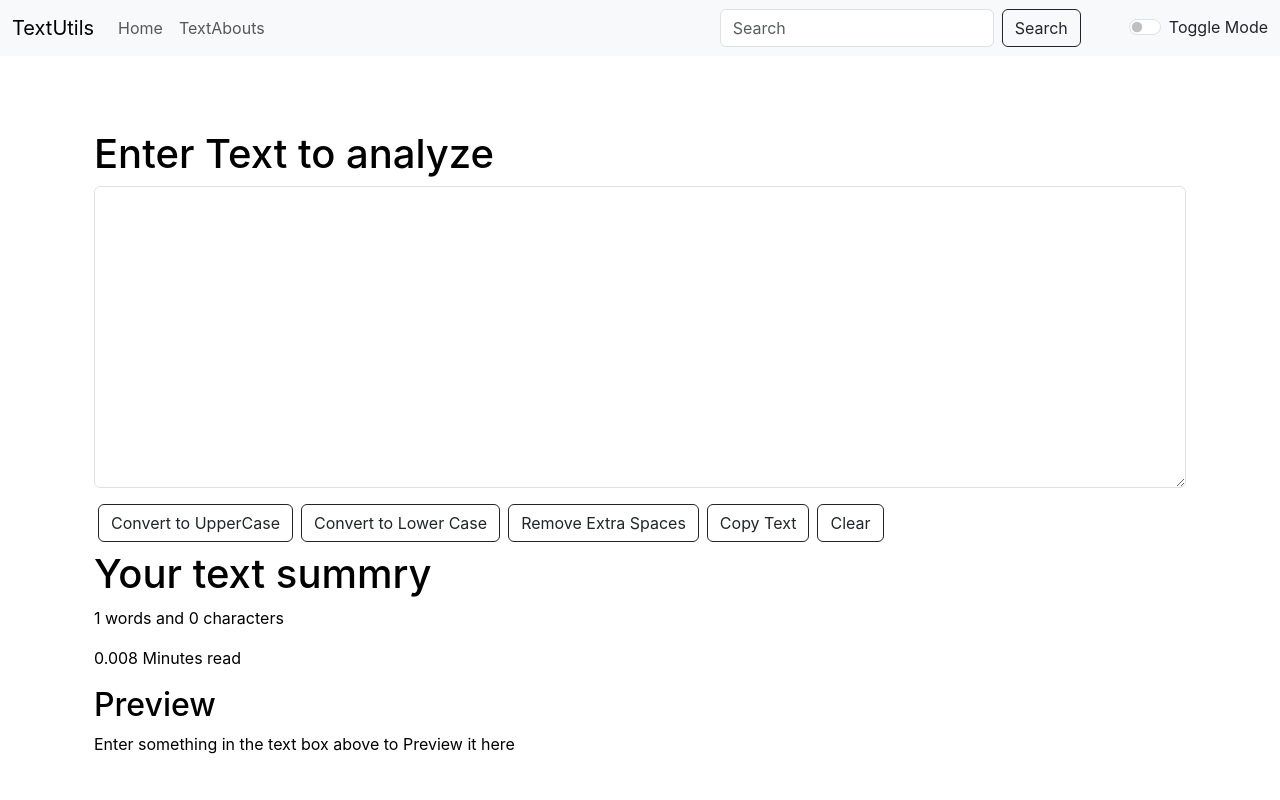
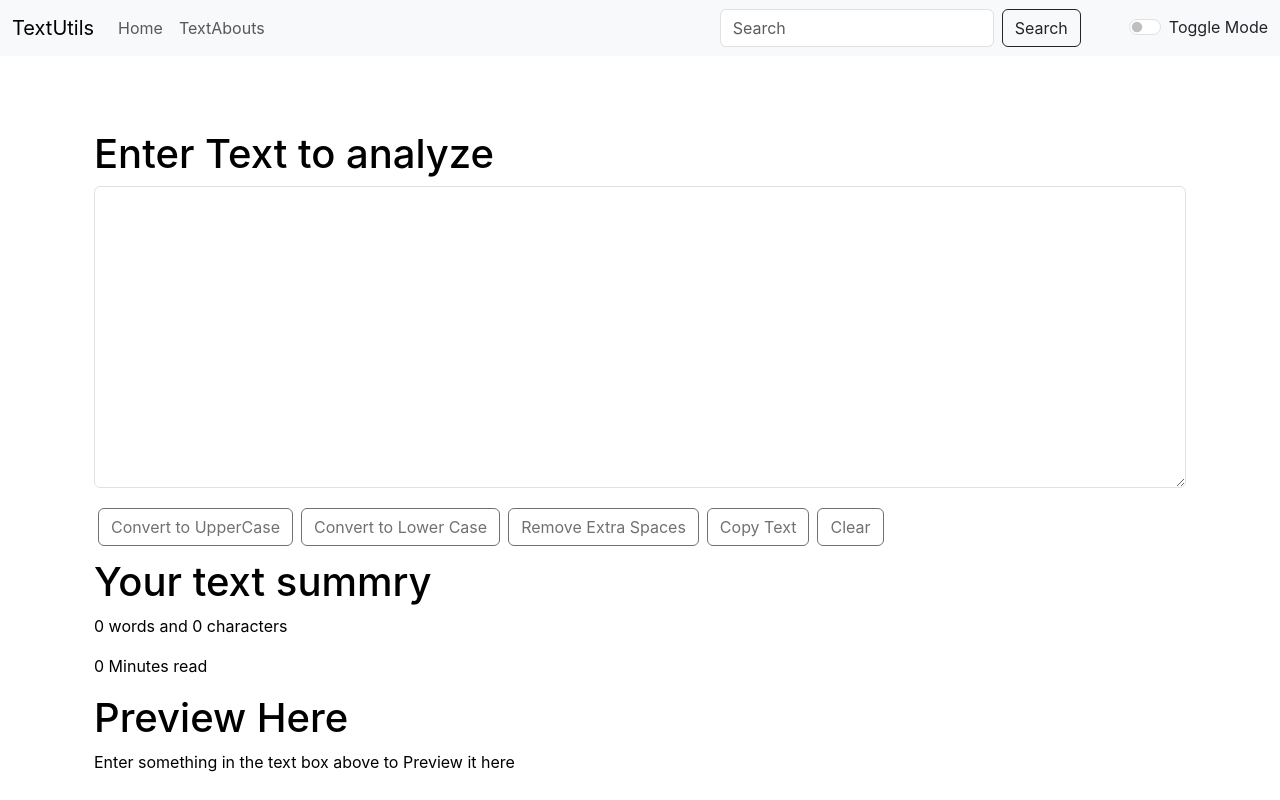
Before and after one commit to VaibhavCoder123/Text-Utils, a React (Create React App) app: page / in a window 1280 px wide. Built offline with nearby package versions, Linux system fonts and the light colour scheme.

Commit message:
Update textForm.js

```diff
--- a/src/components/textForm.js
+++ b/src/components/textForm.js
@@ -1,4 +1,5 @@
 import React, { useState } from "react";
+// import { textrea } from "../App";
 
 export default function TextForm(props) {
   const handleUpClick = () => {
@@ -14,9 +15,7 @@ export default function TextForm(props) {
   };
 
   const handleCopyClick = () => {
-    var text = document.getElementById("myBox");
-    text.select();
-    navigator.clipboard.writeText(text.value);
+    navigator.clipboard.writeText(text);
     props.showAlert("text coppied", "success");
   };
 
@@ -37,6 +36,7 @@ export default function TextForm(props) {
   };
 
   const [text, setText] = useState("");
+
   return (
     <>
       <div
@@ -57,46 +57,54 @@ export default function TextForm(props) {
             rows="12"
           ></textarea>
         </div>
+        <div>
           <button
             className={`btn btn-outline-${
               props.mode === "light" ? "dark" : "light"
-          } type="submit mx-1`}
+            } type="submit mx-1 my-1`}
             onClick={handleUpClick}
+            disabled={text.length === 0}
           >
             Convert to UpperCase
           </button>
           <button
             className={`btn btn-outline-${
               props.mode === "light" ? "dark" : "light"
-          } type="submit mx-1`}
+            } type="submit mx-1 my-1`}
             onClick={handleLoClick}
+            disabled={text.length === 0}
           >
             Convert to Lower Case
           </button>
+
           <button
             className={`btn btn-outline-${
               props.mode === "light" ? "dark" : "light"
-          } type="submit mx-1`}
+            } type="submit mx-1 my-1`}
             onClick={handleExtraSpaces}
+            disabled={text.length === 0}
           >
             Remove Extra Spaces
           </button>
           <button
             className={`btn btn-outline-${
               props.mode === "light" ? "dark" : "light"
-          } type="submit mx-1`}
+            } type="submit mx-1 my-1`}
             onClick={handleCopyClick}
+            disabled={text.length === 0}
           >
             Copy Text
           </button>
           <button
             className={`btn btn-outline-${
               props.mode === "light" ? "dark" : "light"
-          } type="submit mx-1`}
+            } type="submit mx-1 my-1`}
             onClick={handleClearClick}
+            disabled={text.length === 0}
           >
             Clear
           </button>
+        </div>
       </div>
       <div
         className="container my-2"
@@ -104,10 +112,21 @@ export default function TextForm(props) {
       >
         <h1>Your text summry</h1>
         <p>
-          {text.split(" ").length} words and {text.length} characters
+          {text.split(/\s+/).filter((element) => element.length !== 0).length}{" "}
+          words and {text.length} characters
         </p>
-        <p>{0.008 * text.split(" ").length} Minutes read</p>
-        <h2>Preview</h2>
+        <p>
+          {0.008 *
+            text.split(" ").filter((element) => element.length !== 0)
+              .length}{" "}
+          Minutes read
+        </p>
+      </div>
+      <div
+        className="container my-2"
+        style={{ color: props.mode === "light" ? "black" : "white" }}
+      >
+        <h1>Preview Here</h1>
         <p>
           {text.length > 0
             ? text
```
Lines whose indentation alone changed are shown as unchanged.
